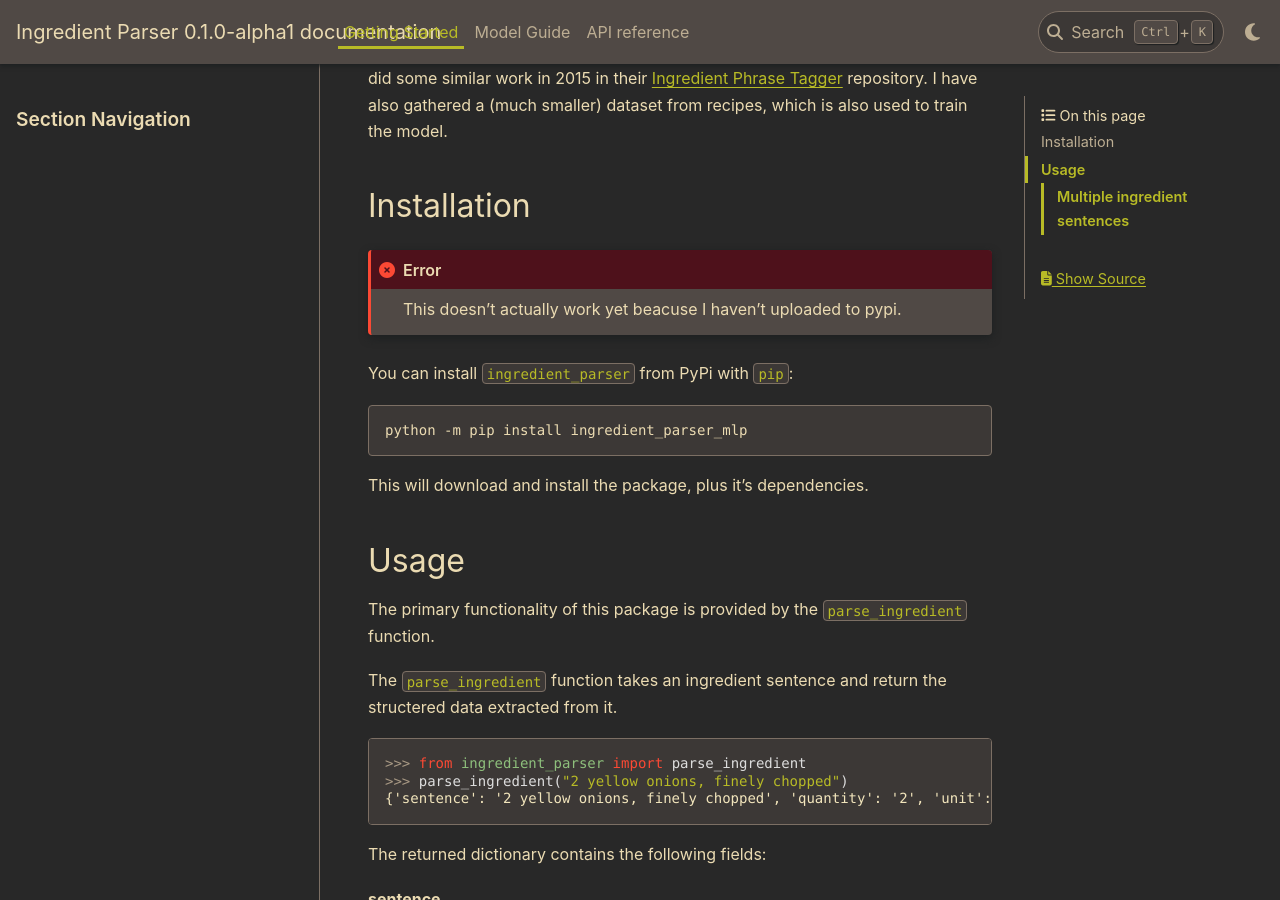
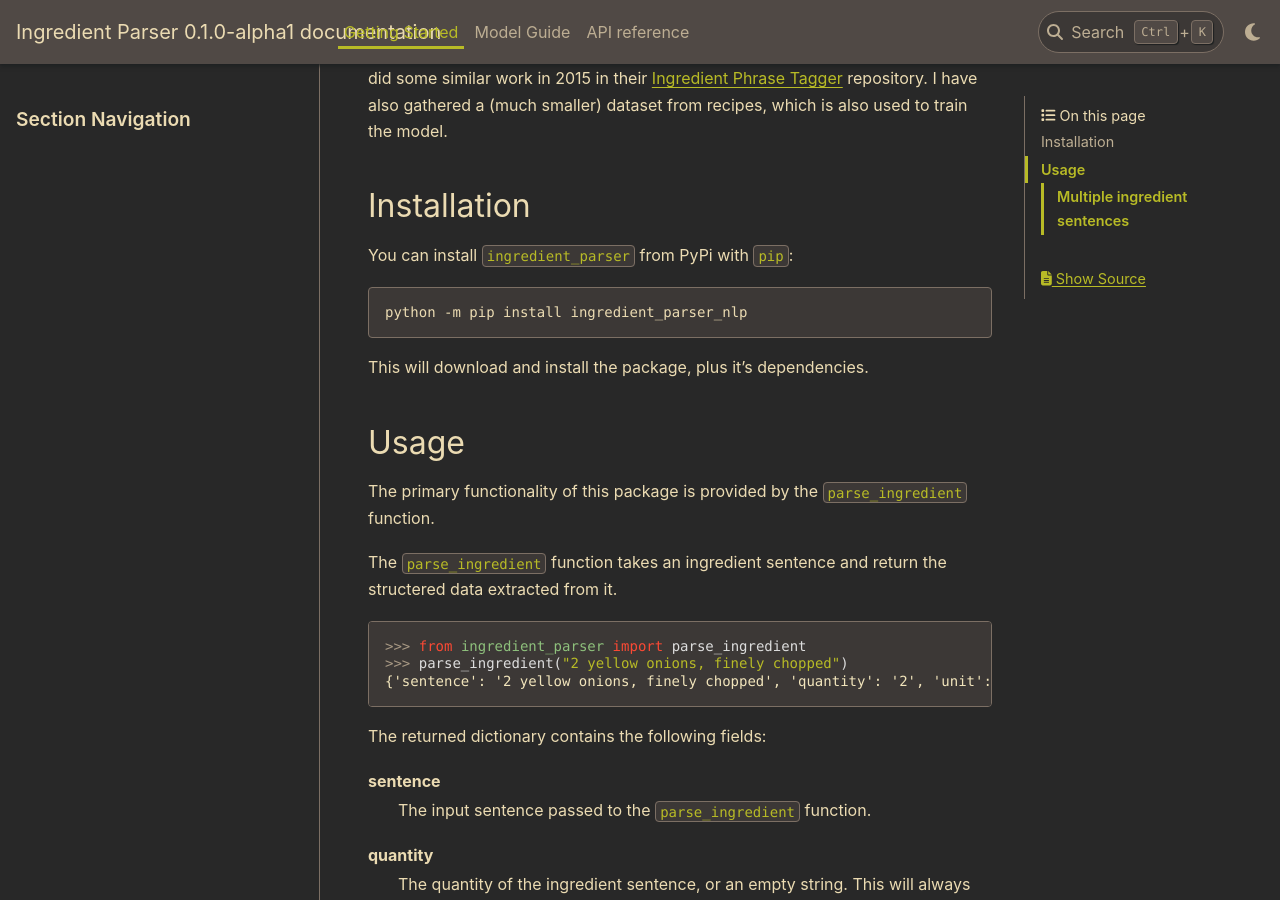
Before and after one commit to strangetom/ingredient-parser, a Sphinx documentation site: the page built from docs/source/start/index.rst, in a window 1280 px wide and 900 px high, scrolled down 640 px. Built offline with Sphinx 7.4.7 and the PyData theme 0.15.4, drawn with Linux system fonts in a browser that asks for light colours.

Commit message:
Update docs now package has been published on pypi

```diff
--- a/docs/source/start/index.rst
+++ b/docs/source/start/index.rst
@@ -23,15 +23,11 @@ This package uses a natural language model trained on thousands of example ingre
 Installation
 ^^^^^^^^^^^^
 
-.. error::
-
-    This doesn't actually work yet beacuse I haven't uploaded to pypi.
-
 You can install ``ingredient_parser`` from PyPi with ``pip``:
 
 .. code:: bash
 
-    python -m pip install ingredient_parser_mlp
+    python -m pip install ingredient_parser_nlp
 
 This will download and install the package,  plus it's dependencies.
 
--- a/pyproject.toml
+++ b/pyproject.toml
@@ -33,6 +33,6 @@ dependencies = [
 ]
 
 [project.urls]
-homepage = "https://github.com/strangetom/ingredient-parser/"
-documentation = "https://ingredient-parser.readthedocs.io/en/latest/"
-source = "https://github.com/strangetom/ingredient-parser"
+Homepage = "https://github.com/strangetom/ingredient-parser/"
+Documentation = "https://ingredient-parser.readthedocs.io/en/latest/"
+Source = "https://github.com/strangetom/ingredient-parser"
```
